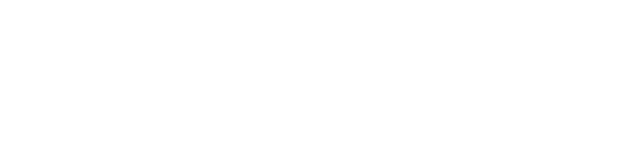
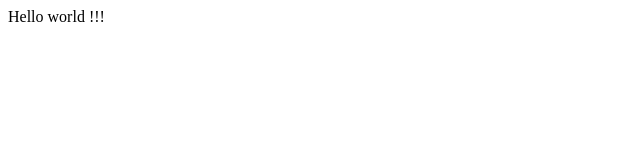
Before and after one commit to imbingz/imbingz.github.io, a plain HTML site: page index.html in a window 1280 px wide. Shown: the whole page, without its empty margins (0-640 px from the left). Drawn offline with Linux system fonts and the light colour scheme.

Commit message:
Update index.html

```diff
--- a/index.html
+++ b/index.html
@@ -5,5 +5,5 @@
     <meta name="viewport" content="width=device-width, initial-scale=1.0" />
     <title>Document</title>
   </head>
-  <body></body>
+  <body>Hello world !!! </body>
 </html>
```
